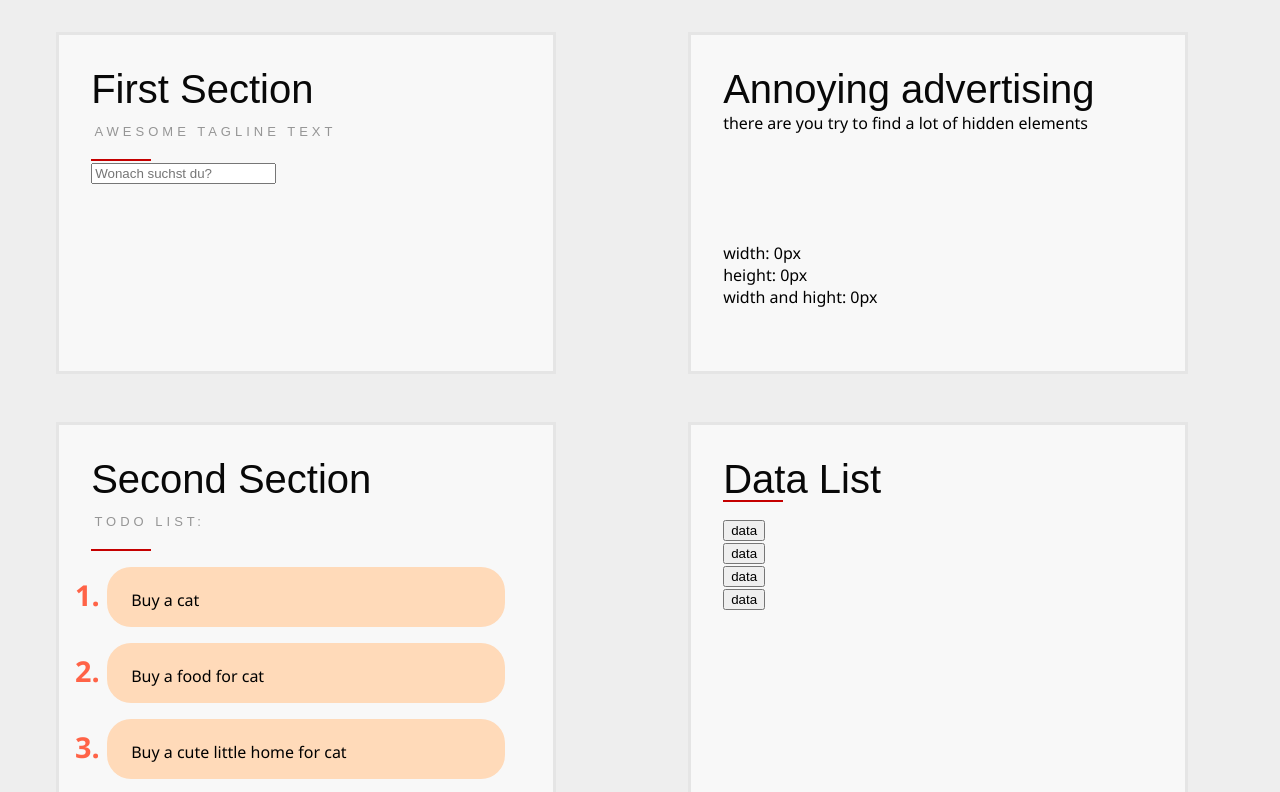
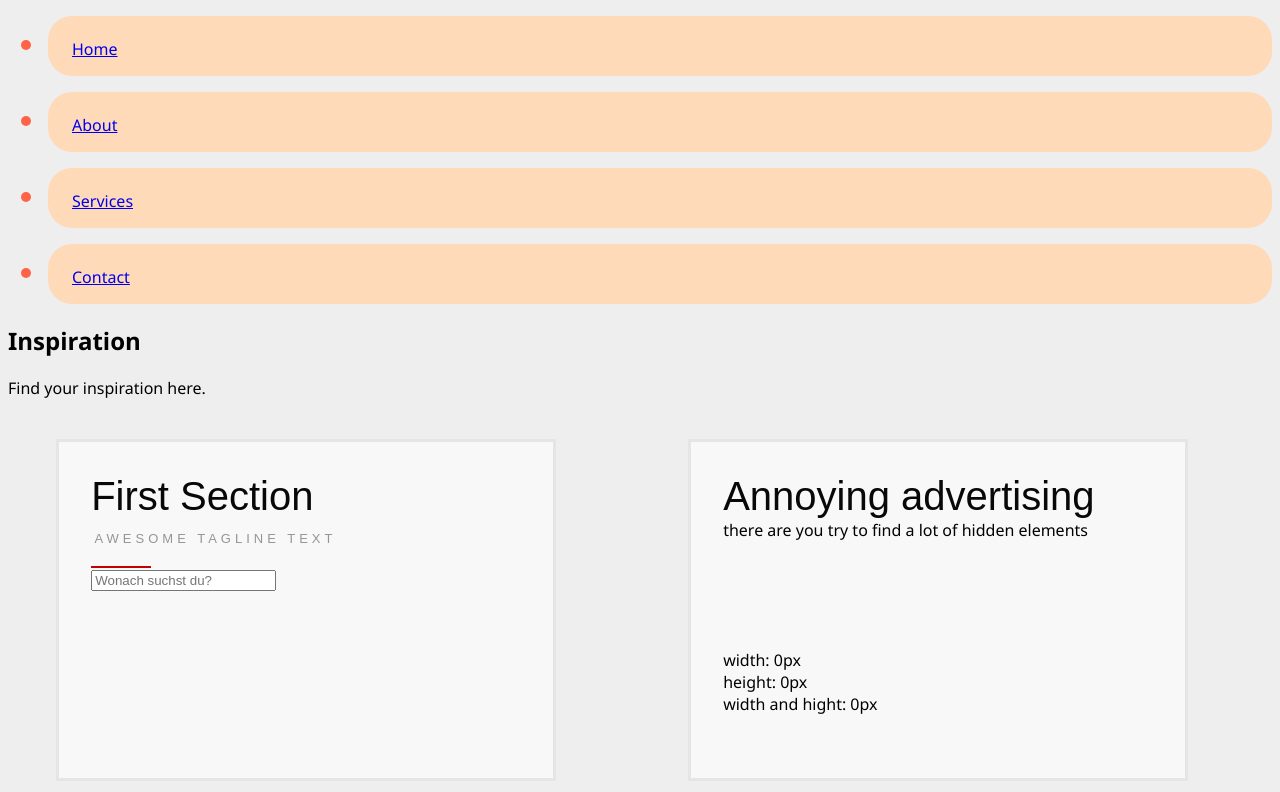
Before and after one commit to Iogsotot/JDN-test-site, a plain HTML site: page index.html in a window 1280 px wide. Shown: the top 792 px of the page. Drawn offline with Linux system fonts and the light colour scheme.

Commit message:
feat: add element for testing escaping string

```diff
--- a/index.html
+++ b/index.html
@@ -9,6 +9,22 @@
 </head>
 
 <body>
+  <nav>
+    <ul>
+      <li><a href="#">Home</a></li>
+      <li><a href="#">About</a></li>
+      <li><a href="#">Services</a></li>
+      <li><a href="#">Contact</a></li>
+    </ul>
+  </nav>
+  <!-- From otto for testing string escaping -->
+  <div
+    data-nav-tracking-menu-navigate-down='[{"method":"submitEvent","dataContainer":{"nav_MenuAction":"down","nav_MenuRank":1,"nav_MenuLevel":1,"nav_MenuTitle":"Inspiration","nav_MenuType":"curated","nav_GlobalNavigation":"inspiration"}}]'>
+
+    <h2>Inspiration</h2>
+    <p>Find your inspiration here.</p>
+  </div>
+
   <main>
     <section class="two section--one">
       <h1>First section
```
Lines whose indentation alone changed are shown as unchanged.
